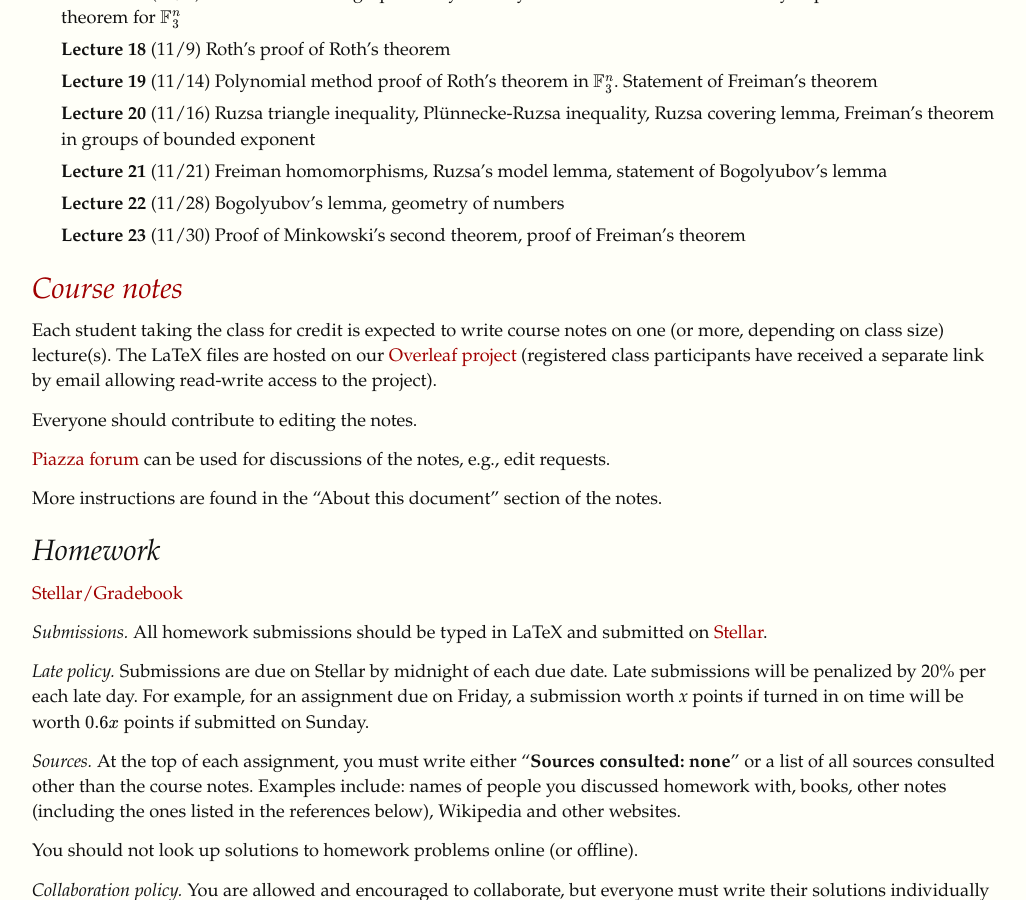
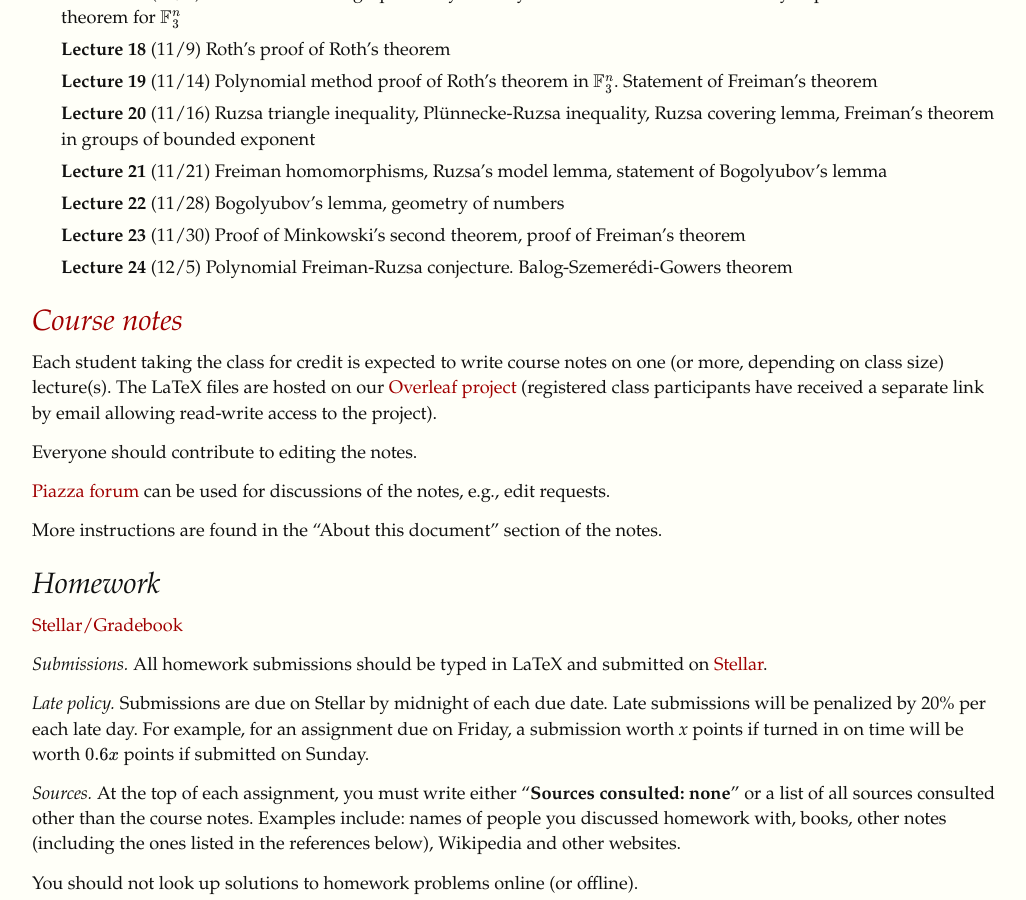
Before and after one commit to yufeizhao/yufeizhao.github.io, a Jekyll site: the page built from gtac/index.md, in a window 1280 px wide and 900 px high, scrolled down 2042 px. Shown: the whole window, without its empty margins (123-1149 px from the left). Built offline with Jekyll 4.4.1, drawn with Linux system fonts in a browser that asks for light colours; nearby versions of some CDN libraries; formulas are drawn with MathJax 3.

Commit message:
lec outline

```diff
--- a/gtac/index.md
+++ b/gtac/index.md
@@ -71,8 +71,8 @@ Although the course will be largely divided into two parts (graph theory in the
 - **Lecture 21** (11/21) Freiman homomorphisms, Ruzsa's model lemma, statement of Bogolyubov's lemma
 - **Lecture 22** (11/28) Bogolyubov's lemma, geometry of numbers
 - **Lecture 23** (11/30) Proof of Minkowski's second theorem, proof of Freiman's theorem
+- **Lecture 24** (12/5) Polynomial Freiman-Ruzsa conjecture. Balog-Szemerédi-Gowers theorem
 {% comment %}
-- **Lecture 24** (12/5)
 - **Lecture 25** (12/7)
 - **Lecture 26** (12/12)
 {% endcomment %}
```
